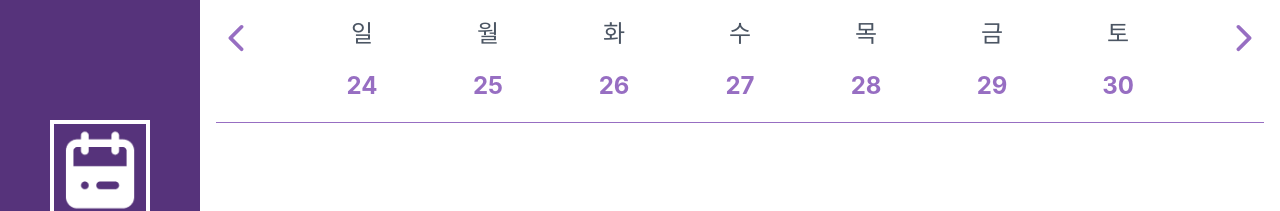
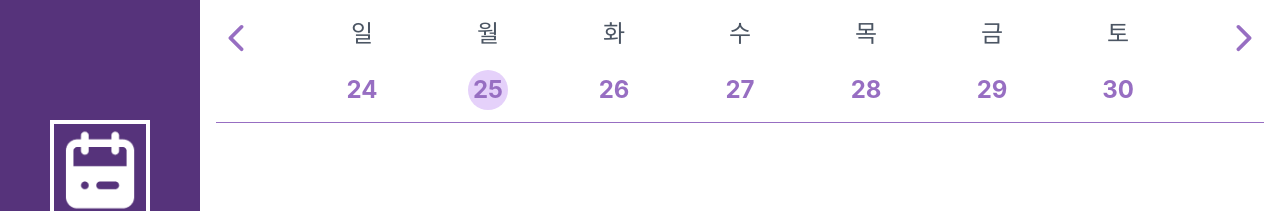
Before and after one commit to pl-o-plando/plo_web, a React (Create React App) app: page / in a window 1280 px wide. Shown: the part 134-345 px from the top of the page. Built offline with nearby package versions, Linux system fonts and the light colour scheme.

Commit message:
[feat]선택한 날짜 표시

```diff
--- a/src/component/Main/Calendar.js
+++ b/src/component/Main/Calendar.js
@@ -115,15 +115,16 @@ const Calendar = () => {
       </div>
       <div className={"flex flex-row justify-between w-full mb-3"}>
         <div className={"w-10"} />
-        {dayList.map((day, index) => (
+        {dayList.map((item, index) => (
           <div
             key={index}
             className={
-              "text-2xl text-[#976EC2] font-bold w-10 h-10 text-center"
+              "text-2xl text-[#976EC2] font-bold w-10 h-10 rounded-full flex justify-center items-center"
             }
             onClick={handleClickDate}
+            style={{ backgroundColor: date === item ? "#E5D1FA" : "white" }}
           >
-            {day}
+            {item}
           </div>
         ))}
         <div className={"w-10"} />
```
